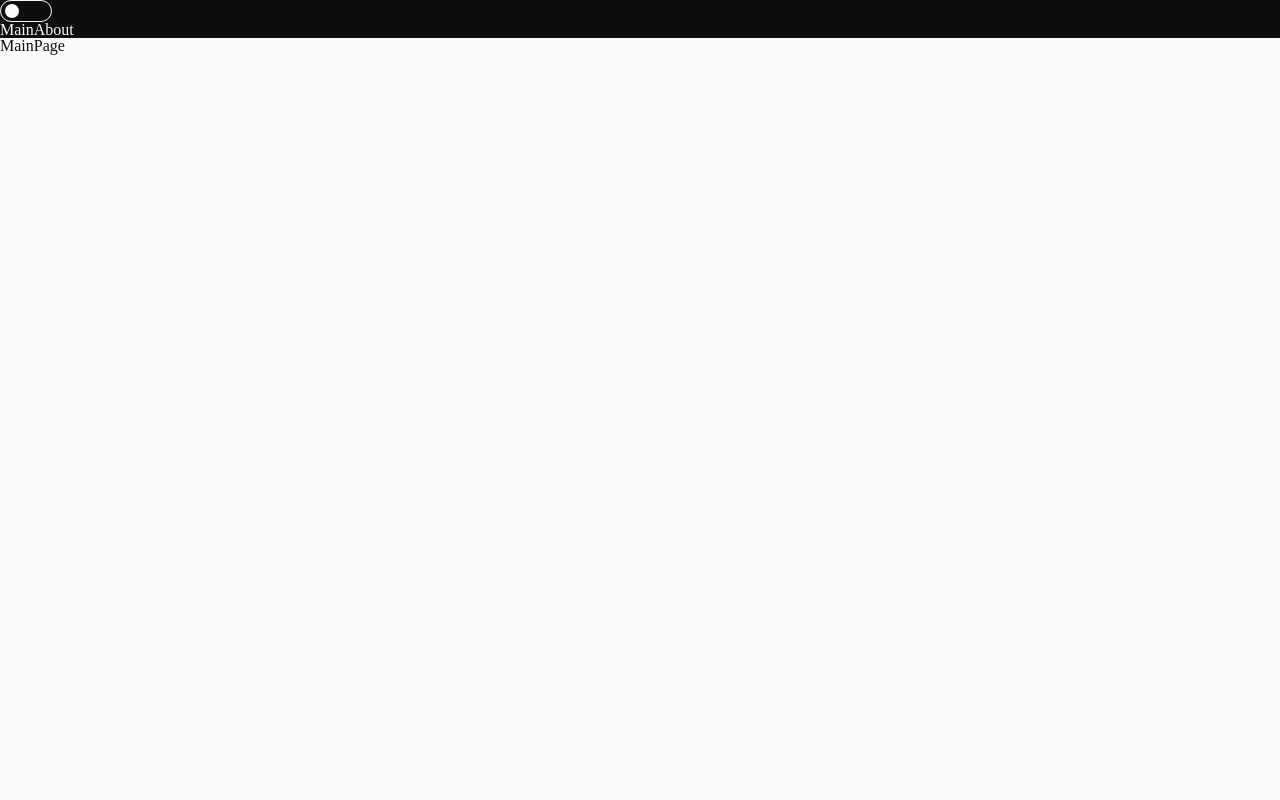
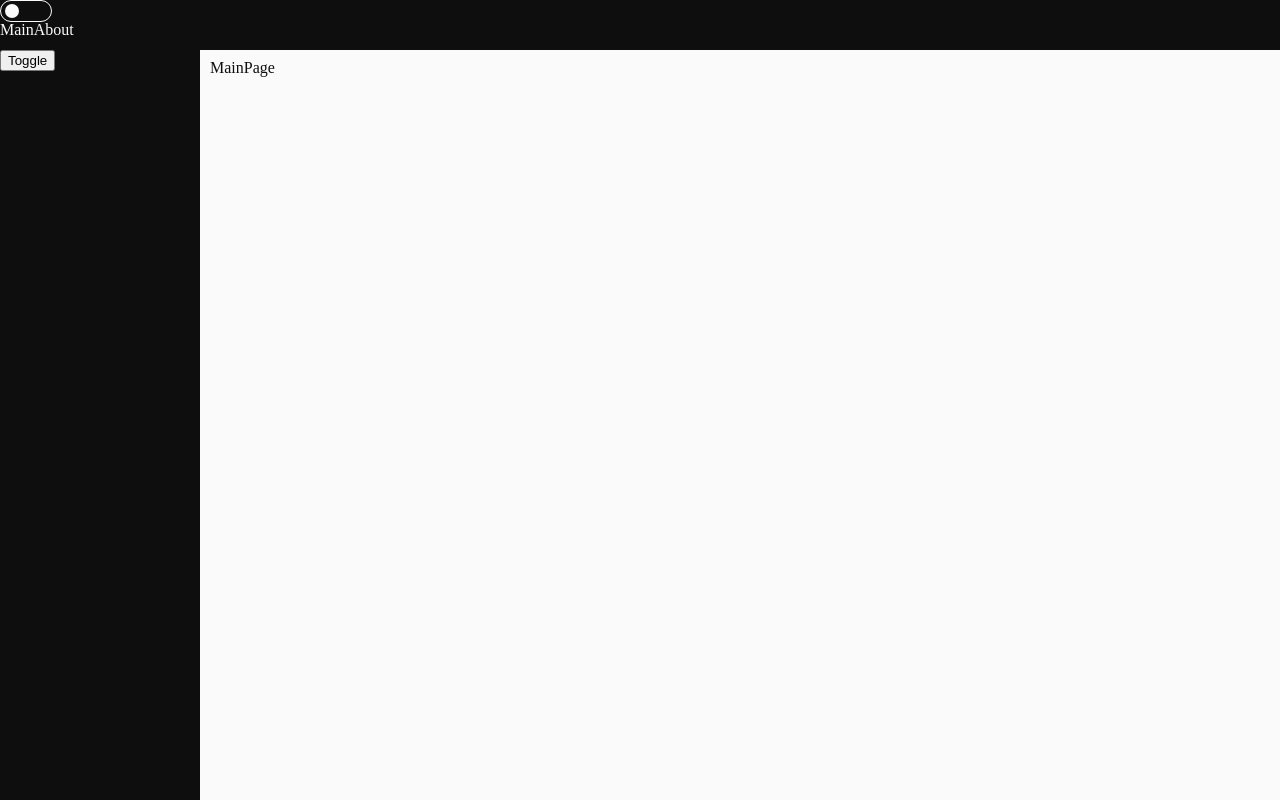
Before and after one commit to RuslSatt/production, a React app: page / in a window 1280 px wide. Built offline with nearby package versions, Linux system fonts and the light colour scheme.

Commit message:
feat: add side bar

```diff
--- a/src/app/App.tsx
+++ b/src/app/App.tsx
@@ -4,6 +4,7 @@ import { useTheme } from './providers/ThemeProvider';
 import { classNames } from 'shared/lib/classNames';
 import { AppRouter } from './providers/AppRouter';
 import { NavBar } from 'widgets/Navbar/ui/Navbar';
+import { Sidebar } from 'widgets/Sidebar';
 
 const App = () => {
 	const { theme } = useTheme();
@@ -11,7 +12,12 @@ const App = () => {
 	return (
 		<div className={classNames('app', [theme])}>
 			<NavBar />
-			<AppRouter />
+			<div className='wrapper'>
+				<Sidebar />
+				<div className='page'>
+					<AppRouter />
+				</div>
+			</div>
 		</div>
 	);
 };
--- a/src/app/providers/AppRouter/ui/AppRouter.tsx
+++ b/src/app/providers/AppRouter/ui/AppRouter.tsx
@@ -1,7 +1,4 @@
 import React from 'react';
-
-import { AboutPage } from 'pages/AboutPage';
-import { MainPage } from 'pages/MainPage';
 import { Suspense } from 'react';
 import { Routes, Route } from 'react-router-dom';
 import { routerConfig } from 'shared/config/routerConfig/RouterConfig';
--- /dev/null
+++ b/src/app/styles/global.scss
@@ -0,0 +1,7 @@
+:root {
+	// Размеры
+	--navbar-height: 50px;
+
+	--sidebar-width: 200px;
+	--sidebar-width-collapsed: 80px;
+}
--- a/src/app/styles/index.scss
+++ b/src/app/styles/index.scss
@@ -1,4 +1,5 @@
 @import 'reset';
+@import 'global';
 @import 'theme/dark';
 @import 'theme/light';
 
@@ -10,3 +11,12 @@
 
 	min-height: 100vh;
 }
+
+.wrapper {
+	display: flex;
+}
+
+.page {
+	padding: 10px;
+	flex-grow: 1;
+}
--- a/src/widgets/Navbar/ui/Navbar.module.scss
+++ b/src/widgets/Navbar/ui/Navbar.module.scss
@@ -1,4 +1,5 @@
 .Nav {
 	background-color: var(--navbar-bg-color);
 	color: var(--navbar-text-color);
+	height: var(--navbar-height);
 }
--- /dev/null
+++ b/src/widgets/Sidebar/index.ts
@@ -0,0 +1 @@
+export { Sidebar } from './ui/Sidebar/Sidebar';
--- /dev/null
+++ b/src/widgets/Sidebar/ui/Sidebar/Sidebar.module.scss
@@ -0,0 +1,10 @@
+.Sidebar {
+	width: var(--sidebar-width);
+	height: calc(100vh - 50px);
+	background-color: var(--navbar-bg-color);
+	transition: width 0.2s;
+}
+
+.collapsed {
+	width: var(--sidebar-width-collapsed);
+}
--- /dev/null
+++ b/src/widgets/Sidebar/ui/Sidebar/Sidebar.tsx
@@ -0,0 +1,17 @@
+import React, { useState } from 'react';
+import { classNames } from 'shared/lib/classNames';
+import style from './Sidebar.module.scss';
+
+export const Sidebar = () => {
+	const [collapsed, setCollapsed] = useState(false);
+
+	const handleToggle = () => {
+		setCollapsed((value) => !value);
+	};
+
+	return (
+		<div className={classNames(style.Sidebar, [], { [style.collapsed]: collapsed })}>
+			<button onClick={handleToggle}>Toggle</button>
+		</div>
+	);
+};
```
